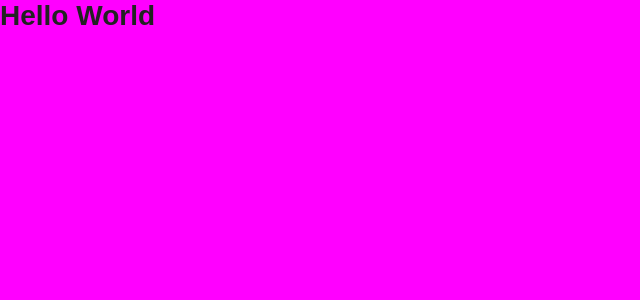
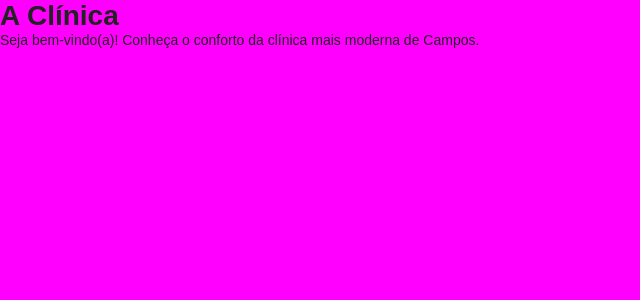
Before and after one commit to victortrindade1/ultraoral-web, a Next.js app: page /clinic in a window 1280 px wide. Shown: the top 300 px of the page, without its empty margins (0-640 px from the left). Built offline with nearby package versions, Linux system fonts and the light colour scheme.

Commit message:
Component PageTitle

```diff
--- a/src/components/Layout/index.tsx
+++ b/src/components/Layout/index.tsx
@@ -27,11 +27,12 @@ const Layout = ({ children, title, description }: Props): JSX.Element => (
       exit="exit"
       variants={variants}
       transition={{ type: 'linear' }}
-      className="
-        flex flex-col items-start w-full pt-10
-        px-8 sm:px-16 md:px-36 lg:px-52 xl:px-80 2xl:px-96
-        pt-24 h-full
-      "
+      className=""
+      // className="
+      //   flex flex-col items-start w-full pt-10
+      //   px-8 sm:px-16 md:px-36 lg:px-52 xl:px-80 2xl:px-96
+      //   pt-24 h-full
+      // "
     >
       {children}
     </motion.main>
--- /dev/null
+++ b/src/components/PageTitle/index.tsx
@@ -0,0 +1,32 @@
+import React from 'react'
+
+import { Container, Title, Subtitle } from './styles'
+
+interface IProps {
+  title: string
+  subtitle?: string
+  center?: boolean
+}
+
+const PageTitle = ({
+  title,
+  subtitle = '',
+  center = false
+}: IProps): JSX.Element => (
+  <Container>
+    {/* <div className="mt-14 lg:mt-32 font-light w-full text-black dark:text-white"> */}
+    {/* <h1 className={`text-4xl sm:text-5xl lg:text-6xl mb-2 ${center && 'md:text-center'}`}> */}
+    <Title center={center}>{title}</Title>
+
+    {subtitle && (
+      <Subtitle>
+        {/* <p className="text-2xl sm:text-3xl lg:text-4xl w-11/12 sm:w-5/6 md:w-11/12 lg:w-4/5 xl:w-3/5"> */}
+        {subtitle}
+      </Subtitle>
+    )}
+
+    {/* </div> */}
+  </Container>
+)
+
+export default PageTitle
--- /dev/null
+++ b/src/components/PageTitle/styles.ts
@@ -0,0 +1,11 @@
+import styled from 'styled-components'
+
+interface ITitle {
+  readonly center: boolean
+}
+
+export const Container = styled.div``
+
+export const Title = styled.h1<ITitle>``
+
+export const Subtitle = styled.p``
--- a/src/pages/clinic.tsx
+++ b/src/pages/clinic.tsx
@@ -2,17 +2,20 @@ import React from 'react'
 import type { NextPage } from 'next'
 
 import Layout from '../components/Layout'
+import PageTitle from '../components/PageTitle'
 
 import { Container } from '../styles/pages/Clinic'
 
 const title = 'A Clínica'
-const subtitle = 'Conheça o conforto da clínica mais moderna de Campos'
+const subtitle =
+  'Seja bem-vindo(a)! Conheça o conforto da clínica mais moderna de Campos.'
 
 const Clinic: NextPage = () => {
   return (
-    <Layout title="Home" description={`${title} - ${subtitle}`}>
+    <Layout title="A Clínica" description={`${title} - ${subtitle}`}>
       <Container>
-        <h1>Hello World</h1>
+        <PageTitle title={title} subtitle={subtitle} center={true} />
+        {/* <h1>Hello World</h1> */}
       </Container>
     </Layout>
   )
```
Also changed, not shown: 1 other file (tests, documents, lock files or other folders).
